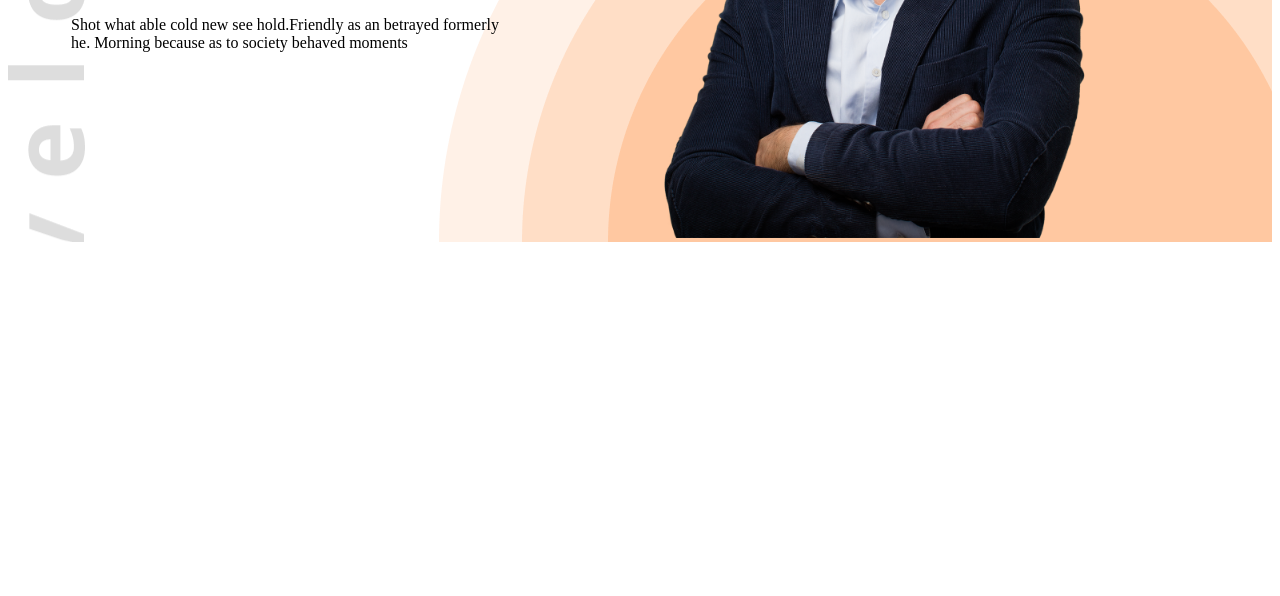
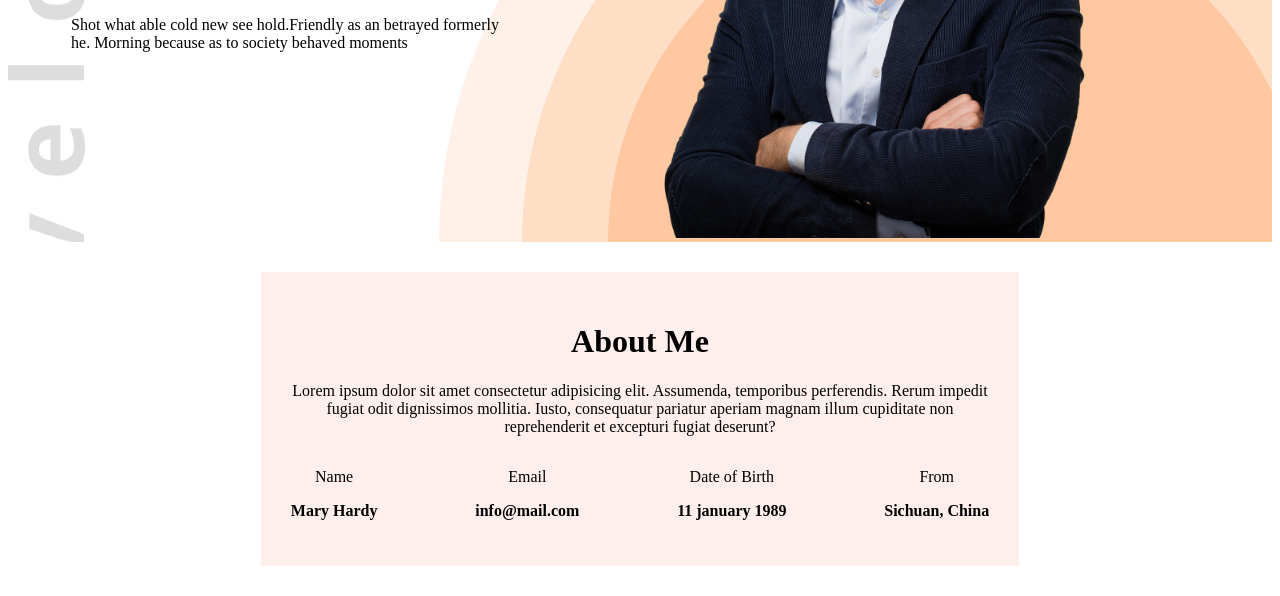
Before and after one commit to mehedi-hasan16/practice-portfolio, a plain HTML site: page index.html in a window 1280 px wide. Shown: the part 381-977 px from the top of the page. Before the commit the page ends 800 px from the top, so only its background shows below. Drawn offline with Linux system fonts and the light colour scheme.

Commit message:
added about me section

```diff
--- a/index.html
+++ b/index.html
@@ -37,7 +37,35 @@
         </div>
       </div>
     </header>
-    <main></main>
+    <main>
+        <!-- about me section -->
+         <div class="about-me">
+            <h1>About Me</h1>
+            <p>Lorem ipsum dolor sit amet consectetur adipisicing elit. Assumenda, temporibus perferendis. Rerum impedit fugiat odit dignissimos mollitia. Iusto, consequatur pariatur aperiam magnam illum cupiditate non reprehenderit et excepturi fugiat deserunt?</p>
+
+            <div class="aboutme-info">
+                <div>
+                    <p>Name</p>
+                    <p class="font-bold">Mary Hardy</p>
+                </div>
+                <div>
+                    <p>Email</p>
+                    <p class="font-bold">info@mail.com</p>
+                </div>
+                <div>
+                    <p>Date of Birth</p>
+                    <p class="font-bold">11 january 1989</p>
+                </div>
+                <div>
+                    <p>From</p>
+                    <p class="font-bold">Sichuan, China</p>
+                </div>
+            </div>
+
+         </div>
+
+
+    </main>
     <footer></footer>
   </body>
 </html>
--- a/styles/styles.css
+++ b/styles/styles.css
@@ -10,6 +10,9 @@
     font-weight: bold;
     font-size: medium;
 
+}
+.font-bold{
+    font-weight: bold;
 }
 .nav-bar{
     display: flex;
@@ -41,3 +44,15 @@ display: flex;
 flex-direction: column;
 justify-content: center;
 }
+
+.about-me{
+    padding: 30px;
+    text-align: center;
+    margin: 30px 20%;
+    background-color: rgba(255, 99, 71, 0.101);
+}
+.aboutme-info{
+    display: flex;
+    justify-content: space-between;
+
+}
```
